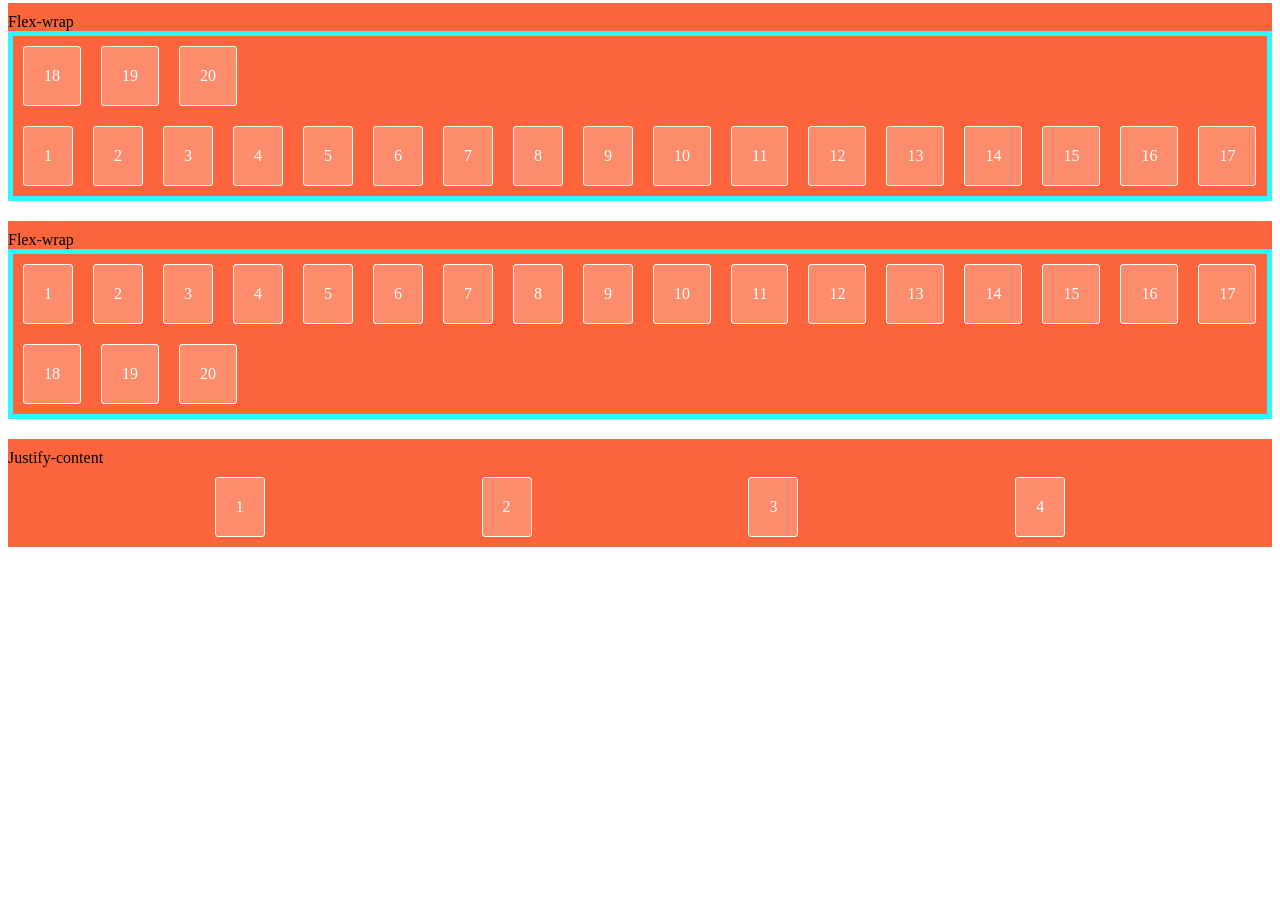
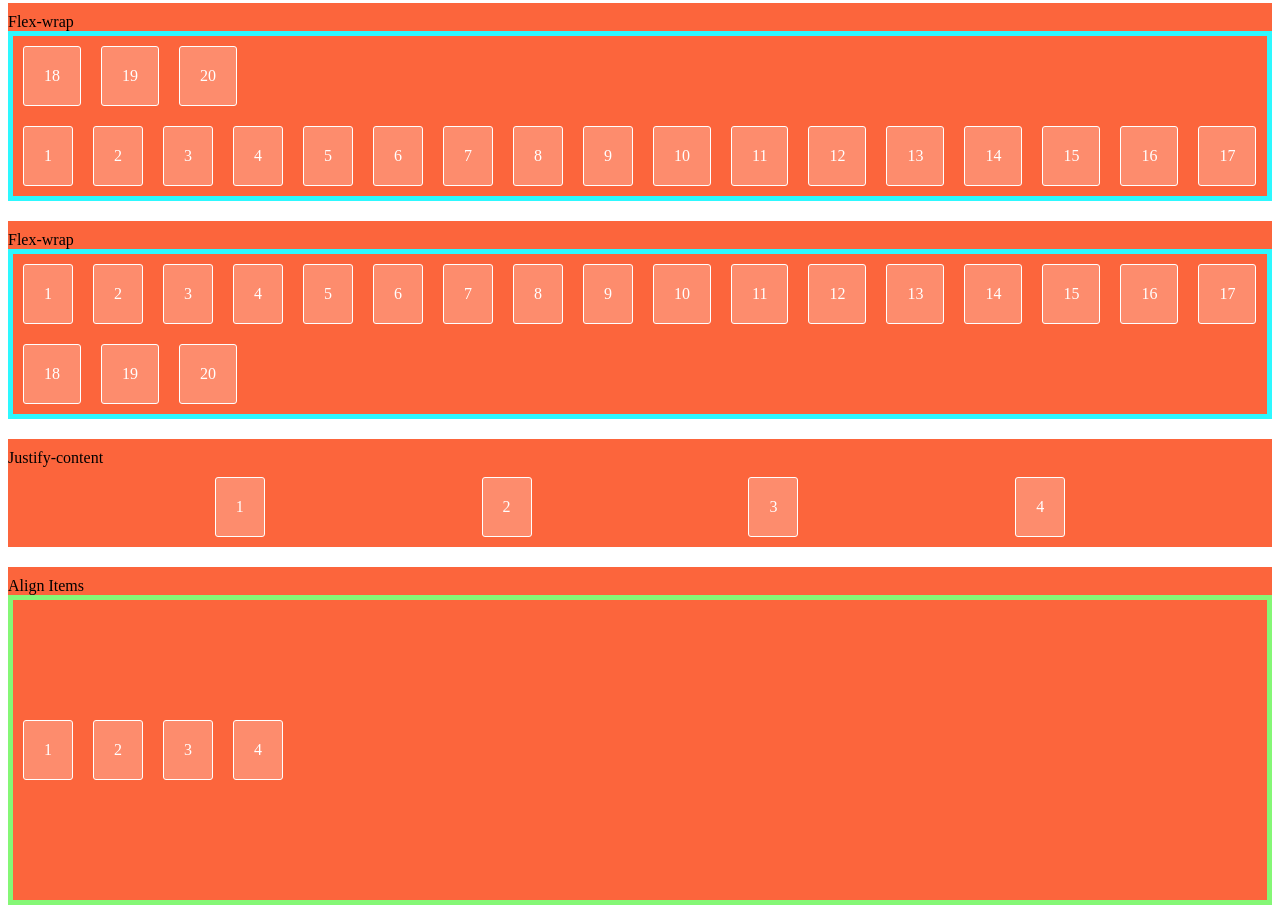
Before and after one commit to tindao02/explorer, a plain HTML site: page Flexbox01/index.html in a window 1280 px wide. Shown: the part 509-1422 px from the top of the page. Before the commit the page ends 1064 px from the top, so only its background shows below. Drawn offline with Linux system fonts and the light colour scheme.

Commit message:
Align-items

```diff
--- a/Flexbox01/index.html
+++ b/Flexbox01/index.html
@@ -84,5 +84,15 @@
     </div>
   </section>
 
+  <section>
+    Align Items
+    <div class="container align-items">
+      <div>1</div>
+      <div>2</div>
+      <div>3</div>
+      <div>4</div>
+    </div>
+  </section>
+
 </body>
 </html>
--- a/Flexbox01/style.css
+++ b/Flexbox01/style.css
@@ -61,3 +61,12 @@ section + section {
   justify-content: space-evenly;
   flex-direction: row;
 }
+
+
+/* ALIGN ITEMS */
+.align-items {
+  display: flex;
+  border: 5px solid #85f776;
+  height: 300px;
+  align-items: center;
+}
```
